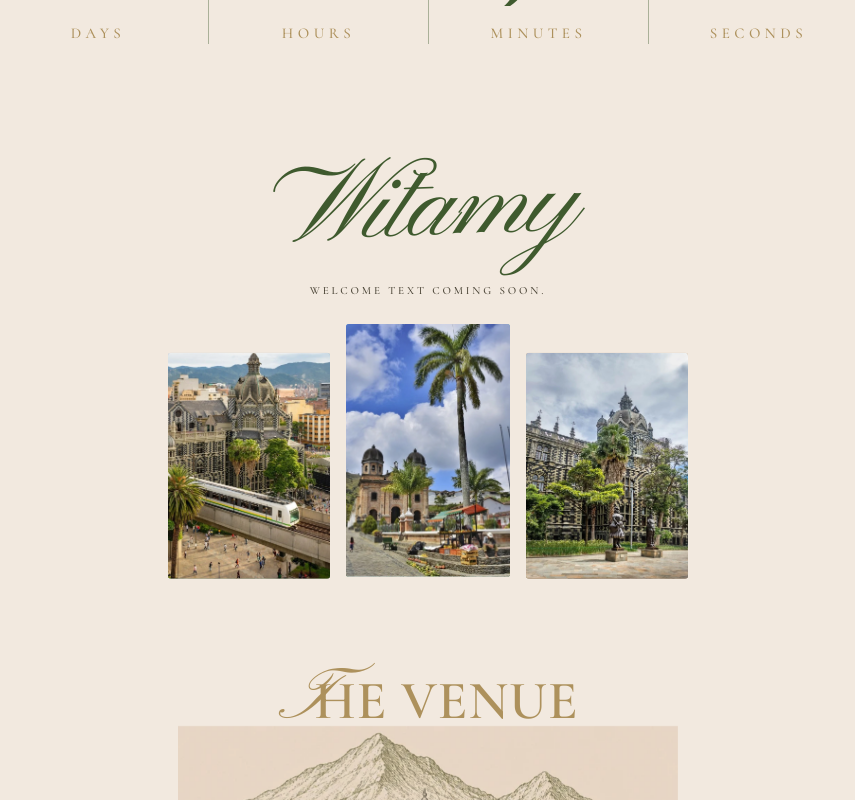
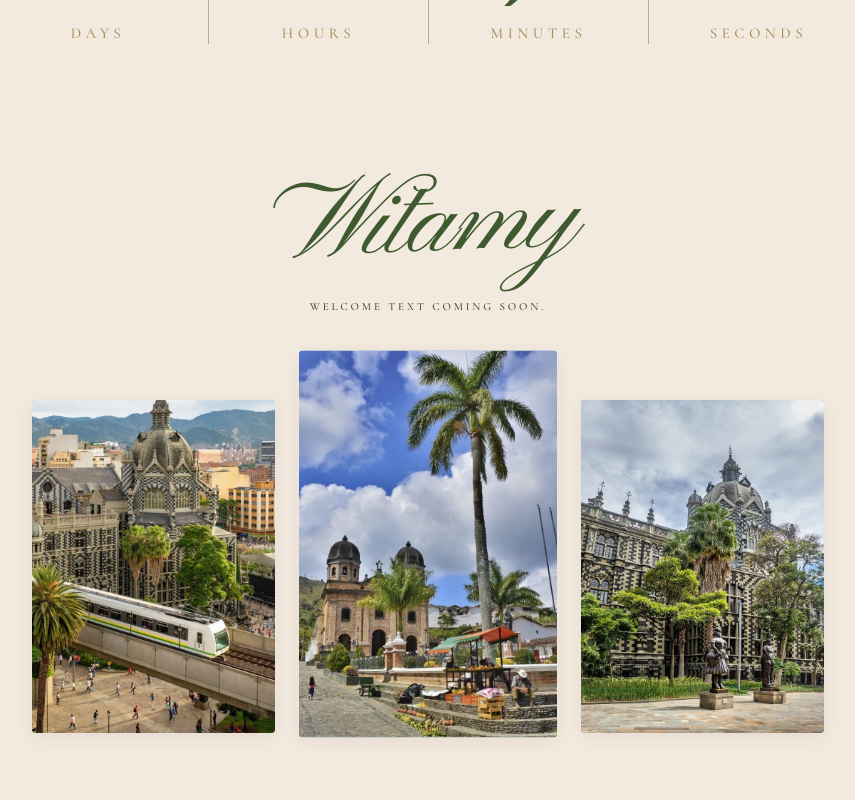
Before and after one commit to manuelmesav3l/invitacion-manuela-maciej, a React (Vite) app: page / in a window 1280 px wide. Shown: the part 1160-1960 px from the top of the page, without its empty margins (212-1067 px from the left). Built offline with nearby package versions, Linux system fonts and the light colour scheme; a web font is replaced by a local one.

Commit message:
feat(welcome): enlarge photo grid container from 560px to 840px for generous editorial scale

```diff
--- a/src/sections/Welcome.tsx
+++ b/src/sections/Welcome.tsx
@@ -67,8 +67,8 @@ export function Welcome() {
   }, [reduce])
 
   return (
-    <section className="bg-sand pb-8 pt-6" aria-label="Welcome">
-      <div className="mx-auto max-w-[560px] px-5 text-center">
+    <section className="bg-sand pb-12 pt-8 sm:pb-16 sm:pt-10" aria-label="Welcome">
+      <div className="mx-auto max-w-[620px] px-5 text-center">
         <Reveal>
           {/* Minimum height container to completely prevent Cumulative Layout Shift (CLS) */}
           <div className="flex min-h-[clamp(76px,24vw,120px)] items-center justify-center">
@@ -92,20 +92,23 @@ export function Welcome() {
         </Reveal>
         <Reveal delay={0.1}>
           {/* TODO_COPY: welcome paragraph lives in content.ts */}
-          <p className="label mx-auto mt-3 max-w-[300px] !text-[11px] !leading-[2] text-ink">{t.welcome.body}</p>
+          <p className="label mx-auto mt-3 max-w-[320px] !text-[11px] !leading-[2] text-ink">{t.welcome.body}</p>
         </Reveal>
+      </div>
 
-        <div ref={row} className="mt-8 grid grid-cols-[1fr_1.02fr_1fr] items-start gap-2.5 sm:gap-4">
+      {/* Expanded photo gallery container for superior editorial scale */}
+      <div className="mx-auto max-w-[840px] px-4 sm:px-6">
+        <div ref={row} className="mt-8 grid grid-cols-[1fr_1.06fr_1fr] items-start gap-3 sm:mt-12 sm:gap-5 lg:gap-6">
           {t.welcome.photos.map((p, i) => (
             <motion.div
               key={p.key}
-              className={i === 1 ? '' : 'mt-3'}
+              className={i === 1 ? '' : 'mt-4 sm:mt-6'}
               initial={{ opacity: 0, y: reduce ? 0 : 60 }} whileInView={{ opacity: 1, y: 0 }}
               viewport={{ once: true, margin: '-5% 0px' }}
               transition={{ duration: 0.9, delay: i * 0.15, ease: [0.22, 1, 0.36, 1] }}
             >
-              <div className="wl-par group overflow-hidden rounded-[3px]">
-                <PhotoSlot src={p.src} alt={p.alt} tone={p.tone} width={3} height={i === 1 ? 4.6 : 4.2} />
+              <div className="wl-par group overflow-hidden rounded-[4px] shadow-[0_4px_18px_rgba(74,68,54,0.08)]">
+                <PhotoSlot src={p.src} alt={p.alt} tone={p.tone} width={3} height={i === 1 ? 4.5 : 4.1} />
               </div>
             </motion.div>
           ))}
```
